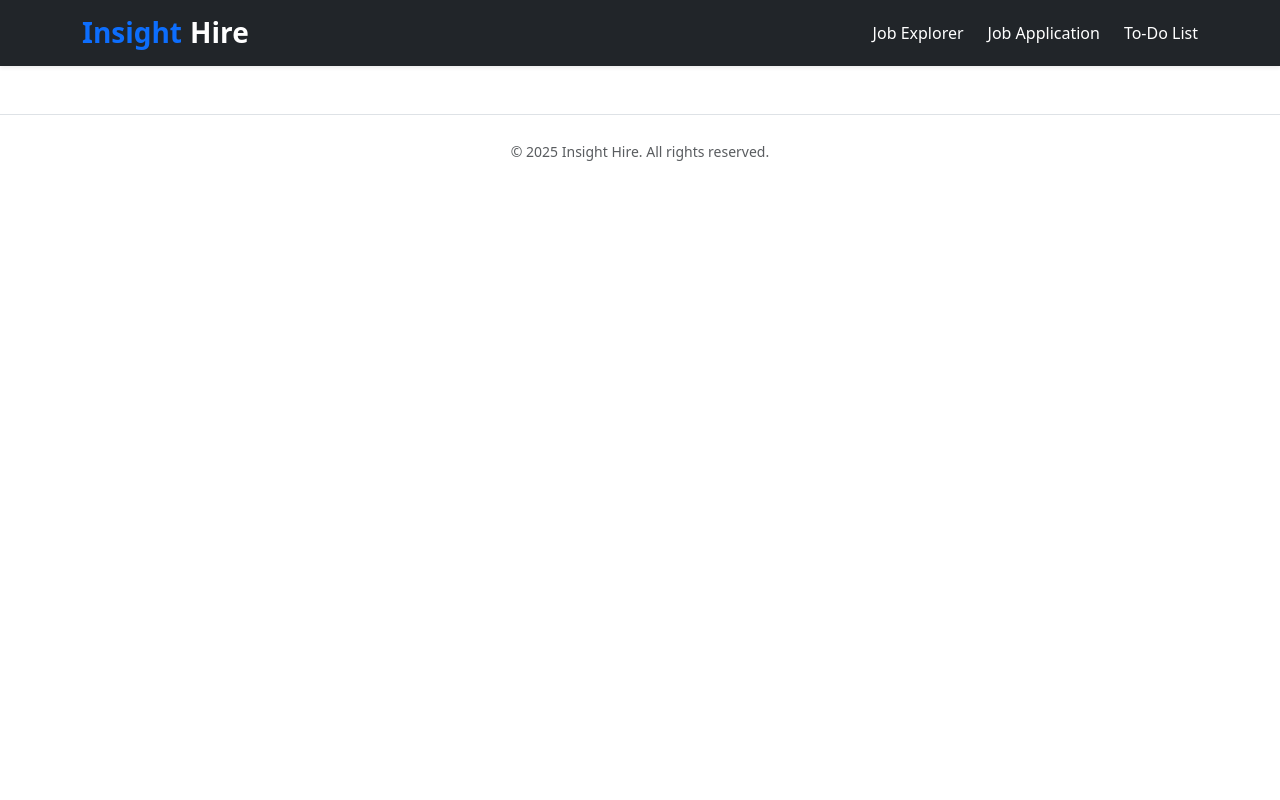
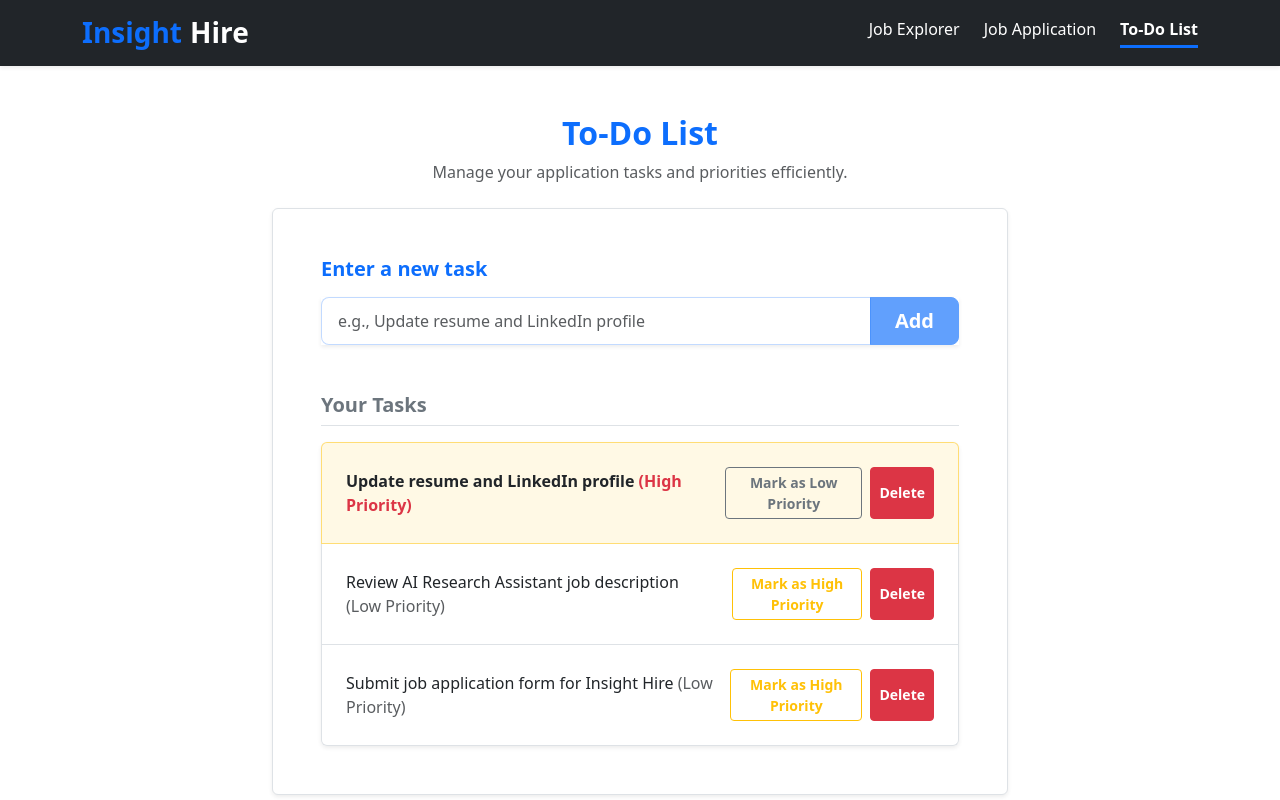
Before and after one commit to Quynh-Trang12/asm2, a Vue app: page /todos in a window 1280 px wide. Shown: the top 800 px of the page. Built offline with nearby package versions, Linux system fonts and the light colour scheme.

Commit message:
feat: Implement a new To-Do List feature including routing, a composable for state management, and dedicated input, item, and list components.

```diff
--- a/src/composables/useTodos.js
+++ b/src/composables/useTodos.js
@@ -0,0 +1,63 @@
+/**
+ * @file useTodos.js
+ * @description A Vue 3 Composable that encapsulates all state and business logic
+ * for the To-Do List feature. This ensures strict Separation of Concerns.
+ */
+
+import { ref } from 'vue'
+
+// We define the state outside the exported function so it acts as a global,
+// persistent store. If the user navigates away to "Jobs" and comes back,
+// their tasks will still be here!
+const tasks = ref([
+  // Let's add the default tasks from your lecturer's screenshot so it looks perfect!
+  { id: 1, text: 'Update resume and LinkedIn profile', isHighPriority: true },
+  { id: 2, text: 'Review AI Research Assistant job description', isHighPriority: false },
+  { id: 3, text: 'Submit job application form for Insight Hire', isHighPriority: false },
+])
+
+export function useTodos() {
+  /**
+   * Adds a new task to the BEGINNING of the list, as strictly required.
+   * @param {string} text - The text content of the new task.
+   */
+  const addTask = (text) => {
+    if (!text.trim()) return // Prevent adding empty tasks
+
+    const newTask = {
+      id: Date.now(), // Generate a unique ID
+      text: text.trim(),
+      isHighPriority: false, // Default to low priority
+    }
+
+    // .unshift() adds the item to the start of the array
+    tasks.value.unshift(newTask)
+  }
+
+  /**
+   * Removes a task from the list by its ID.
+   * @param {number} id - The unique ID of the task to delete.
+   */
+  const deleteTask = (id) => {
+    tasks.value = tasks.value.filter((task) => task.id !== id)
+  }
+
+  /**
+   * Toggles the priority status of a specific task.
+   * @param {number} id - The unique ID of the task to toggle.
+   */
+  const togglePriority = (id) => {
+    const task = tasks.value.find((task) => task.id === id)
+    if (task) {
+      task.isHighPriority = !task.isHighPriority
+    }
+  }
+
+  // Expose the state and methods to whatever component uses this composable
+  return {
+    tasks,
+    addTask,
+    deleteTask,
+    togglePriority,
+  }
+}
--- a/src/modules/todos/components/ToDoInput.vue
+++ b/src/modules/todos/components/ToDoInput.vue
@@ -0,0 +1,51 @@
+<template>
+  <div class="todo-input mb-4">
+    <label for="new_task" class="form-label fw-bold text-primary h5 mb-3"> Enter a new task </label>
+
+    <div class="input-group input-group-lg shadow-sm">
+      <input
+        type="text"
+        id="new_task"
+        v-model="newTaskText"
+        @keyup.enter="submitTask"
+        class="form-control fs-6 border-primary border-opacity-25"
+        placeholder="e.g., Update resume and LinkedIn profile"
+      />
+      <button
+        @click="submitTask"
+        class="btn btn-primary px-4 fw-bold"
+        type="button"
+        :disabled="!newTaskText.trim()"
+      >
+        Add
+      </button>
+    </div>
+  </div>
+</template>
+
+<script setup>
+/**
+ * @file ToDoInput.vue
+ * @description A purely presentational component for capturing new tasks.
+ */
+
+import { ref } from 'vue'
+
+//-----------------------------------------------
+// STATE & EMITS
+//-----------------------------------------------
+const newTaskText = ref('')
+const emit = defineEmits(['add'])
+
+//-----------------------------------------------
+// METHODS
+//-----------------------------------------------
+const submitTask = () => {
+  // Prevent empty submissions
+  if (newTaskText.value.trim()) {
+    // Tell the parent component to add the task, then clear the input box
+    emit('add', newTaskText.value)
+    newTaskText.value = ''
+  }
+}
+</script>
--- a/src/modules/todos/components/ToDoItem.vue
+++ b/src/modules/todos/components/ToDoItem.vue
@@ -0,0 +1,57 @@
+<template>
+  <li
+    class="list-group-item d-flex flex-column flex-md-row justify-content-between align-items-md-center p-3 p-md-4 gap-3 transition-all"
+    :class="
+      task.isHighPriority ? 'bg-warning bg-opacity-10 border-warning border-opacity-50' : 'bg-white'
+    "
+  >
+    <div class="task-content">
+      <span class="fw-medium fs-6" :class="{ 'fw-bold text-dark': task.isHighPriority }">
+        {{ task.text }}
+        <span :class="task.isHighPriority ? 'text-danger' : 'text-muted'">
+          ({{ task.isHighPriority ? 'High Priority' : 'Low Priority' }})
+        </span>
+      </span>
+    </div>
+
+    <div class="task-actions d-flex gap-2">
+      <button
+        @click="$emit('toggle', task.id)"
+        class="btn btn-sm fw-bold"
+        :class="task.isHighPriority ? 'btn-outline-secondary' : 'btn-outline-warning'"
+      >
+        Mark as {{ task.isHighPriority ? 'Low' : 'High' }} Priority
+      </button>
+
+      <button @click="$emit('delete', task.id)" class="btn btn-sm btn-danger fw-bold">
+        Delete
+      </button>
+    </div>
+  </li>
+</template>
+
+<script setup>
+/**
+ * @file ToDoItem.vue
+ * @description A presentational component rendering a single task row.
+ */
+
+//-----------------------------------------------
+// PROPS & EMITS
+//-----------------------------------------------
+defineProps({
+  task: {
+    type: Object,
+    required: true,
+  },
+})
+
+defineEmits(['toggle', 'delete'])
+</script>
+
+<style scoped>
+/* Adds a smooth fade when the background color changes on priority toggle */
+.transition-all {
+  transition: all 0.3s ease-in-out;
+}
+</style>
--- a/src/modules/todos/components/ToDoList.vue
+++ b/src/modules/todos/components/ToDoList.vue
@@ -0,0 +1,62 @@
+<template>
+  <div class="todo-list-container bg-white p-4 p-md-5 rounded shadow-sm border">
+    <TodoInput @add="addTask" />
+
+    <div class="mt-5">
+      <h5 class="fw-bold text-secondary mb-3 border-bottom pb-2">Your Tasks</h5>
+
+      <ul v-if="tasks.length > 0" class="list-group shadow-sm">
+        <TransitionGroup name="list">
+          <TodoItem
+            v-for="task in tasks"
+            :key="task.id"
+            :task="task"
+            @toggle="togglePriority"
+            @delete="deleteTask"
+          />
+        </TransitionGroup>
+      </ul>
+
+      <div v-else class="text-center p-5 bg-light rounded border border-dashed">
+        <p class="text-muted mb-0">No tasks remaining. You are all caught up!</p>
+      </div>
+    </div>
+  </div>
+</template>
+
+<script setup>
+/**
+ * @file TodoList.vue
+ * @description The "Smart Parent" orchestrating the To-Do List functionality.
+ */
+
+import TodoInput from './TodoInput.vue'
+import TodoItem from './TodoItem.vue'
+
+// Import our business logic layer
+import { useTodos } from '../../../composables/useTodos.js'
+
+//-----------------------------------------------
+// STATE & LOGIC BINDING
+//-----------------------------------------------
+// Destructure exactly what we need from the composable
+const { tasks, addTask, deleteTask, togglePriority } = useTodos()
+</script>
+
+<style scoped>
+/* Vue TransitionGroup animations.
+  This gives the list a premium, app-like feel when adding/removing tasks.
+*/
+.list-enter-active,
+.list-leave-active {
+  transition: all 0.4s ease;
+}
+.list-enter-from,
+.list-leave-to {
+  opacity: 0;
+  transform: translateX(-30px);
+}
+.border-dashed {
+  border-style: dashed !important;
+}
+</style>
--- a/src/modules/todos/views/ToDosView.vue
+++ b/src/modules/todos/views/ToDosView.vue
@@ -0,0 +1,31 @@
+<template>
+  <div class="todos-view container my-5">
+    <div class="row justify-content-center">
+      <div class="col-12 col-lg-8">
+        <header class="mb-4 text-center">
+          <h2 class="fw-bold text-primary">To-Do List</h2>
+          <p class="text-muted">Manage your application tasks and priorities efficiently.</p>
+        </header>
+
+        <main>
+          <TodoList />
+        </main>
+      </div>
+    </div>
+  </div>
+</template>
+
+<script setup>
+/**
+ * @file ToDosView.vue
+ * @description The main page layout for the To-Do List feature.
+ */
+import TodoList from '../components/TodoList.vue'
+</script>
+
+<style scoped>
+.todos-view {
+  padding-bottom: 3rem;
+  min-height: 60vh;
+}
+</style>
--- a/src/router/index.js
+++ b/src/router/index.js
@@ -48,6 +48,11 @@ const router = createRouter({
       name: 'job-application',
       component: () => import('../modules/applications/views/ApplicationView.vue'),
     },
+    {
+      path: '/todos',
+      name: 'todo-list',
+      component: () => import('../modules/todos/views/TodosView.vue'),
+    },
   ],
 })
 
```
